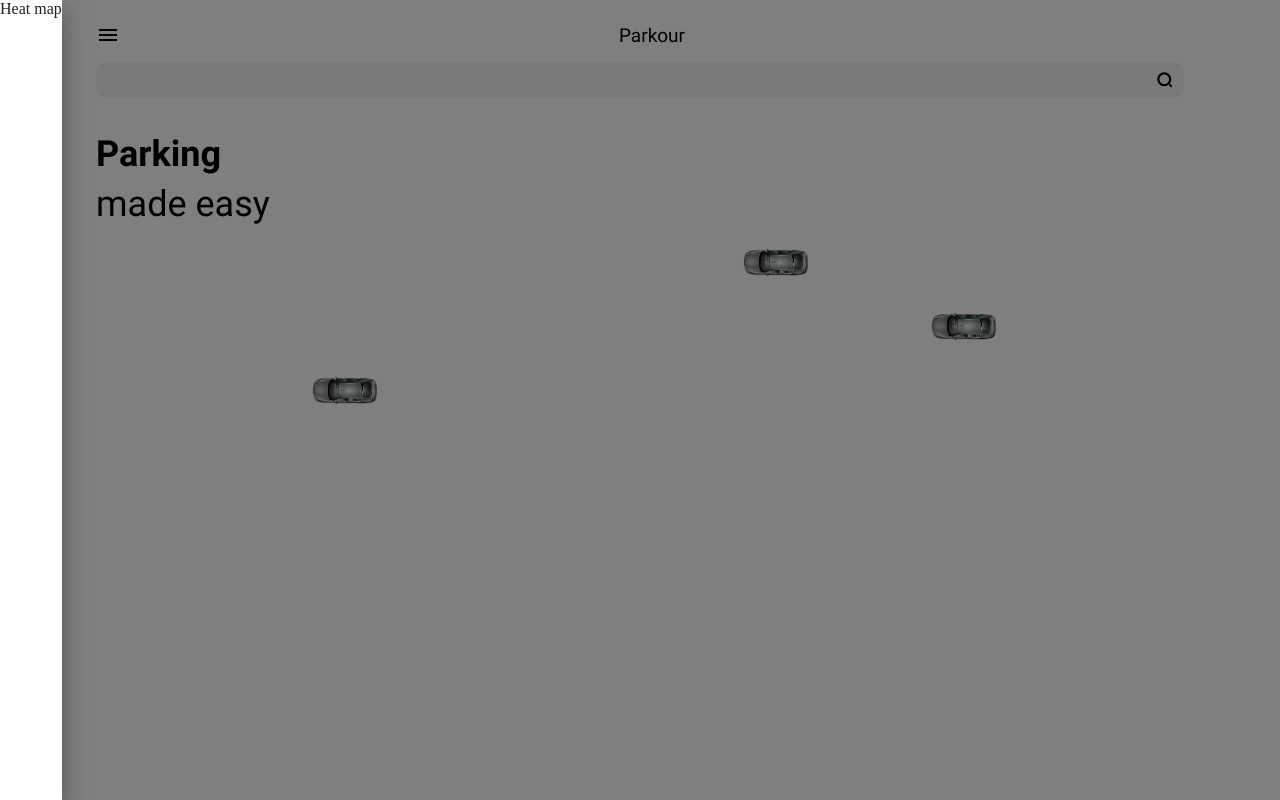
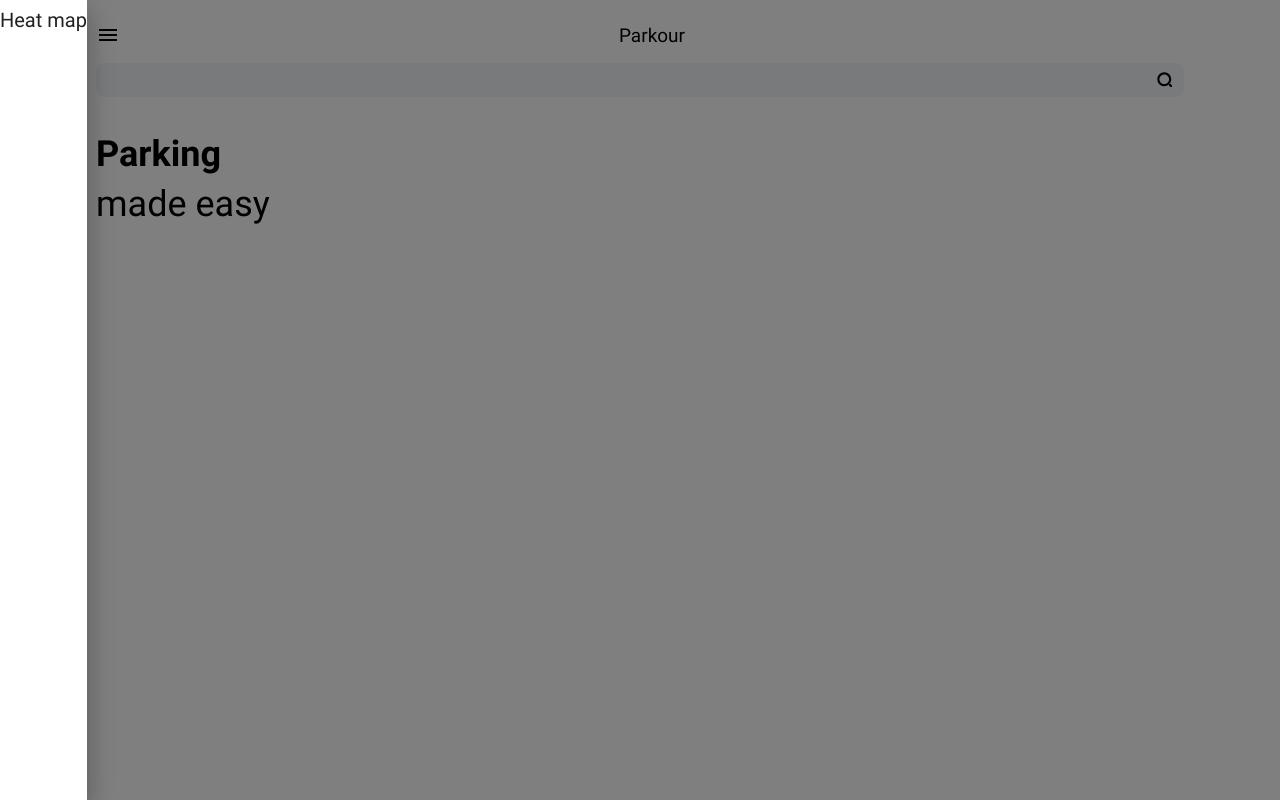
Before and after one commit to prussyuval/parking-ui, a React (Create React App) app: page / in a window 1280 px wide. Both pictures are taken after a click on the icon 108 px from the left and 35 px from the top of the page. Built offline with nearby package versions, Linux system fonts and the light colour scheme.

Commit message:
cosmetics

```diff
--- a/src/Header.js
+++ b/src/Header.js
@@ -20,6 +20,7 @@ const Header = (props) => {
   }
 
   const navigateToHeatMap = () => {
+      toggleDrawer(false);
       navigate("/heat-map", {replace: true});
   }
 
@@ -28,9 +29,10 @@ const Header = (props) => {
             <MenuIcon onClick={toggleDrawer(true)} className="menu-icon" color={"inherit"} />
             <Drawer
               anchor="left"
+              className="drawer"
               open={sideBarOpen}
               onClose={toggleDrawer(false)} >
-                <div onClick={navigateToHeatMap}>
+                <div className="drawer-option" onClick={navigateToHeatMap}>
                     Heat map
                 </div>
             </Drawer>
--- a/src/HeatmapPage.js
+++ b/src/HeatmapPage.js
@@ -64,7 +64,27 @@ const HeatmapPage = (props) => {
 
     console.log(heatMapData);
     return (
-        <ApexChart heatMapData={heatMapData} />
+        <div>
+            <div>
+                <Box sx={{ minWidth: 120 }} id="parking-lot-heat-map-selector">
+                  <FormControl fullWidth>
+                    <InputLabel>Parking lot id</InputLabel>
+                    <Select
+                      labelId="demo-simple-select-label"
+                      id="demo-simple-select"
+                      value={parkingLot}
+                      label="Choose parking lot"
+                      onChange={searchParkingLot}
+                    >
+                      <MenuItem value={40}>Ravnitski</MenuItem>
+                      <MenuItem value={45}>Tel nordau</MenuItem>
+                      <MenuItem value={94}>Habima theatre</MenuItem>
+                    </Select>
+                  </FormControl>
+                </Box>
+            </div>
+            <ApexChart heatMapData={heatMapData} />
+        </div>
     );
 }
 
--- a/src/HomePage.js
+++ b/src/HomePage.js
@@ -11,15 +11,15 @@ const HomePage = () => {
             </div>
 
             <div className="cars">
-                <div>
-                    <img className="home-page__car speed-fast" src={Car} />
-                </div>
-                <div>
-                    <img className="home-page__car speed-medium" src={Car} />
-                </div>
-                <div>
-                    <img className="home-page__car speed-slow" src={Car} />
-                </div>
+                {/*<div>*/}
+                {/*    <img className="home-page__car speed-fast" src={Car} />*/}
+                {/*</div>*/}
+                {/*<div>*/}
+                {/*    <img className="home-page__car speed-medium" src={Car} />*/}
+                {/*</div>*/}
+                {/*<div>*/}
+                {/*    <img className="home-page__car speed-slow" src={Car} />*/}
+                {/*</div>*/}
             </div>
 
         </div>
--- a/src/styles/index.scss
+++ b/src/styles/index.scss
@@ -181,3 +181,17 @@ html {
 #parking-lot-heat-map-selector {
   margin-top: 20px;
 }
+
+.drawer {
+  width: 25%;
+  display: flex;
+  justify-content: left;
+  align-items: center;
+}
+
+.drawer-option {
+  font-family: $main-font;
+  font-size: 20px;
+  padding-top: 8px;
+  padding-bottom: 8px;
+}
```
